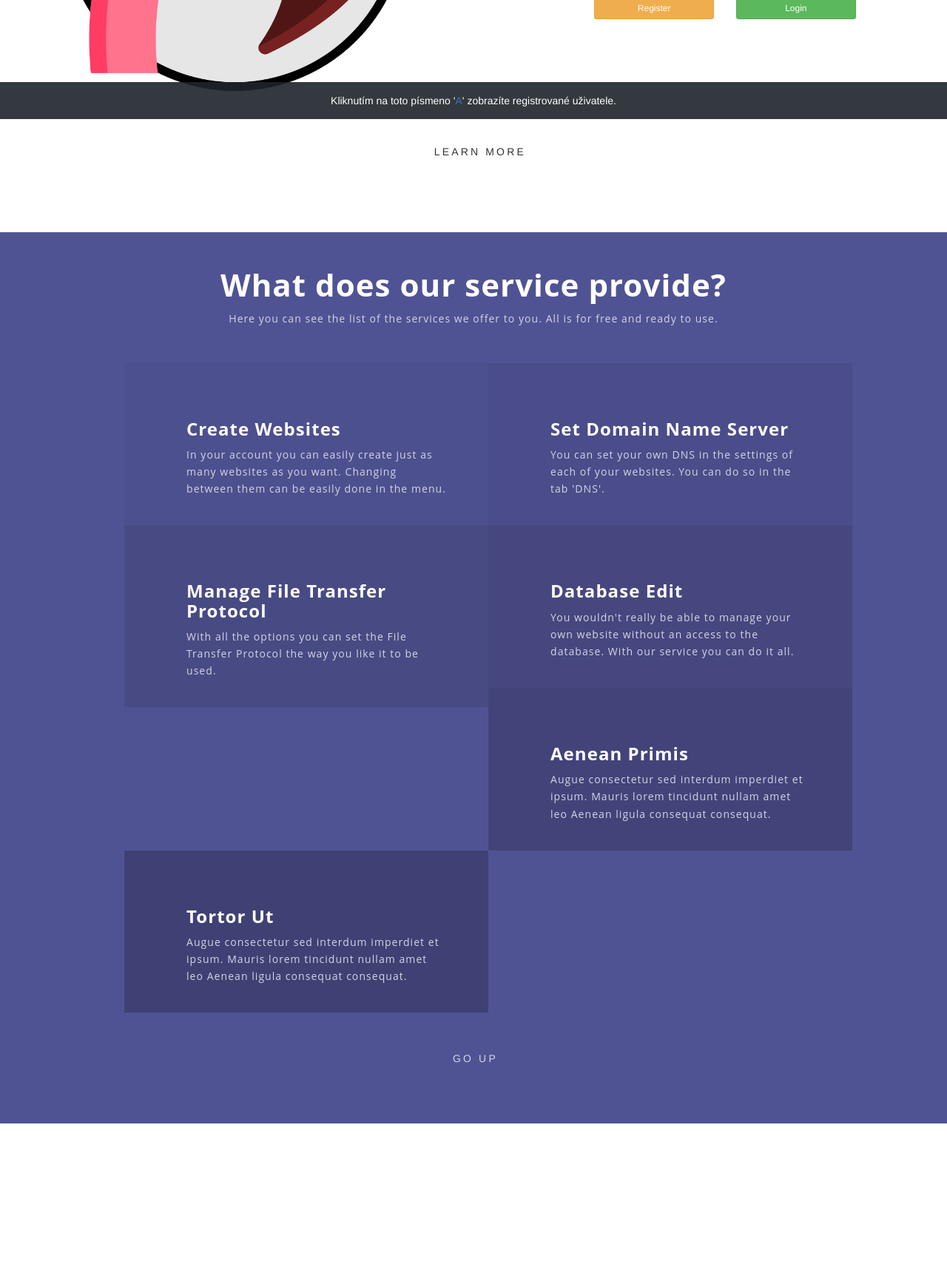
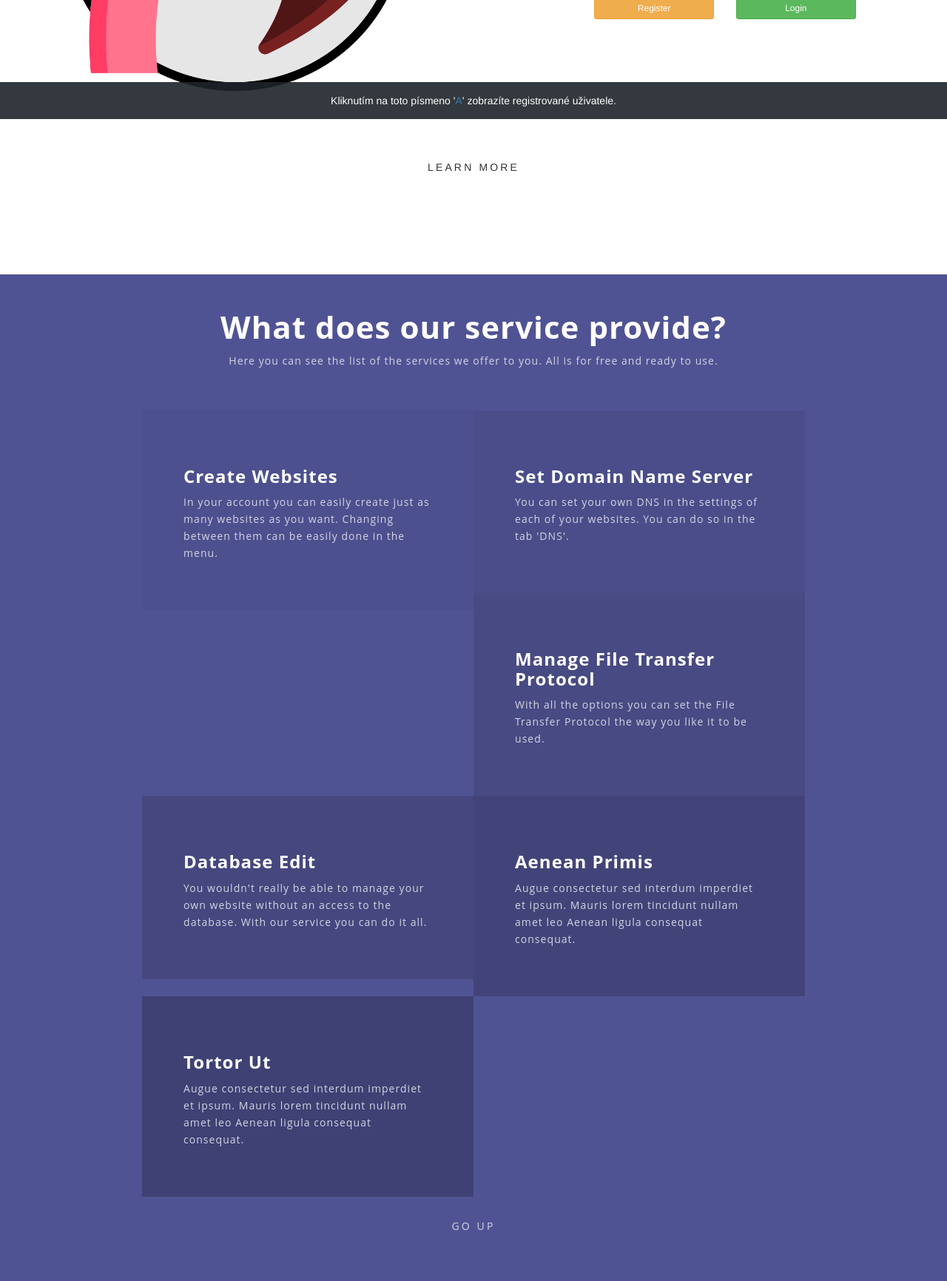
Before and after one commit to martinbenes1996/itu-project, a Django app: page / in a window 1280 px wide. Shown: the part 639-2371 px from the top of the page at 74% size. Before the commit the page ends 2158 px from the top, so only its background shows below. Run offline with Django 3.2, Linux system fonts and the light colour scheme; data comes from the database, SQL or seed files in the repository; both versions use the stored data as it was after the commit; some libraries are stand-ins or nearby versions.

Commit message:
Homepage, Login and Register edit

```diff
--- a/hosting/static/css/my_style.css
+++ b/hosting/static/css/my_style.css
@@ -1,6 +1,11 @@
+
+
+
+
 .section-padding{
   padding: 5.5em 0;
 }
+
 .section-padding.no_top{
   padding-top: 0 !important;
 }
@@ -8,37 +13,29 @@
 .more{
     height: 50px;
     padding-bottom: 1em;
-    padding-top: 3em;
+    width: 100%;
+    margin-top: -1em;
+    text-align: center;
 }
 
 .scrollTo{
     border: none;
     color: inherit;
-    left: 50%;
     letter-spacing: 0.225em;
     outline: none;
-    position: absolute;
     text-transform: uppercase;
 }
-
-.centerize-one{
-    margin-left: -3.8em;
-}
-.centerize-two{
-    margin-left: -2em;
-}
-
 
 .wrapper.section2{
     background-color: #505393;
     color: #d3d4e4;
     text-align: center;
-    padding: 2em 0 6em 0;
+    padding: 2em 0 2.6em 0;
     margin-top: 2em;
 }
 
 .inner{
-    width: 80%;
+    width: 70%;
     margin: 0 auto;
     font-family: "Open Sans", Helvetica, sans-serif;
     font-weight: 400;
@@ -47,8 +44,13 @@
 }
 
 .major{
-    margin: 0 0 3.5em 0;
+    margin-bottom: 4em;
     display: block;
+}
+
+.features{
+
+    padding-left: 0;
 }
 
 .features li:nth-child(1) {
@@ -72,7 +74,7 @@
 
 
 .features li{
-    padding: 4em 4em 2em 6em;
+    padding: 4em 4em 4em 4em;
     display: block;
     position: relative;
     text-align: left;
@@ -90,6 +92,9 @@
     font-weight: bold;
 }
 
+.go-up{
+    margin-top: 2em;
+}
 
 .error-text{
     color: red;
--- a/hosting/templates/base.html
+++ b/hosting/templates/base.html
@@ -1,10 +1,12 @@
 <!DOCTYPE html>
 <html>
+
+	{% load static %}
+
 	<head>
-		<meta charset="utf-8" />
+		<meta charset="utf-8"/>
 		<title>GoFlamingo</title>
 		<meta name="viewport" content="width=device-width, initial-scale=1, shrink-to-fit=no">
-		{% load static %}
 		<!-- FAVICON.ICO -->
 		<link rel="shortcut icon" type="image/png" href="{% static 'favicon.ico' %}"/>
 		<!-- CSS -->
@@ -13,18 +15,14 @@
 		<link rel="stylesheet" href="{% static 'css/footer.css' %}">
 		<link rel="stylesheet" href="{% static 'css/ie9.css' %}">
 		<link rel="stylesheet" href="{% static 'css/' %}">
-        <link rel="stylesheet" href="https://use.fontawesome.com/releases/v5.4.1/css/all.css" integrity="sha384-5sAR7xN1Nv6T6+dT2mhtzEpVJvfS3NScPQTrOxhwjIuvcA67KV2R5Jz6kr4abQsz" crossorigin="anonymous">
-        <link rel="stylesheet" href="https://stackpath.bootstrapcdn.com/bootstrap/4.1.3/css/bootstrap.min.css" integrity="sha384-MCw98/SFnGE8fJT3GXwEOngsV7Zt27NXFoaoApmYm81iuXoPkFOJwJ8ERdknLPMO" crossorigin="anonymous">
-
-        <script src="//ajax.googleapis.com/ajax/libs/jquery/1.11.0/jquery.min.js"></script>
-        <script src="//netdna.bootstrapcdn.com/bootstrap/3.1.1/js/bootstrap.min.js"></script>
+		<link rel="stylesheet" href="https://use.fontawesome.com/releases/v5.4.1/css/all.css"
+					integrity="sha384-5sAR7xN1Nv6T6+dT2mhtzEpVJvfS3NScPQTrOxhwjIuvcA67KV2R5Jz6kr4abQsz" crossorigin="anonymous">
+		<link rel="stylesheet" href="https://stackpath.bootstrapcdn.com/bootstrap/4.1.3/css/bootstrap.min.css"
+					integrity="sha384-MCw98/SFnGE8fJT3GXwEOngsV7Zt27NXFoaoApmYm81iuXoPkFOJwJ8ERdknLPMO" crossorigin="anonymous">
 		<link rel="stylesheet" type="text/css" href="//netdna.bootstrapcdn.com/bootstrap/3.1.1/css/bootstrap.min.css">
-
-
 	</head>
 
-<!-- HEADER -->
-
+	<body id="body">
 
 		{% block content %}
 			<!-- MY CODE -->
@@ -39,5 +37,7 @@
 		<!-- JAVASCRIPT -->
 		<script type="text/javascript" src="{% static 'js/jquery-3.3.1.min.js' %}"></script>
 		<script type="text/javascript" src="{% static 'js/my_js.js' %}"></script>
+		<script src="//ajax.googleapis.com/ajax/libs/jquery/1.11.0/jquery.min.js"></script>
+		<script src="//netdna.bootstrapcdn.com/bootstrap/3.1.1/js/bootstrap.min.js"></script>
 	</body>
 </html>
--- a/hosting/templates/homepage.html
+++ b/hosting/templates/homepage.html
@@ -1,54 +1,57 @@
 {% extends "base.html" %}
 {% block content %}
-<!-- html here -->
-
 {% load static %}
 
+<!-- SECTION 1 -->
 <section id="one" class="section-padding">
-      <div class="container">
+	<div id="" class="container">
+
+		<!-- WELCOME TEXT -->
 		<div class="row intro-text align-items-center justify-content-center">
 			<div class="col-md-10 text-center">
 				<h1 class="site-heading site-animate">Welcome to <strong>GoFlamingo</strong></h1>
-            <p class="lead site-subheading mb-4 site-animate">This is an online webhosting system that allows you to manage multiple websites completely for free!</p>
+				<p class="lead site-subheading mb-4 site-animate">This is an online webhosting system that allows you to
+					manage multiple websites completely for free!</p>
 			</div>
 		</div>
-      </div>
-    </section>
 
-    <section id="one" class="section-padding no_top">
-      <div class="container">
-        <div class="row mb-5 align-items-center">
+		<div class="row mb-5 align-items-center section-padding">
+
+			<!-- FLAMINGO IMG -->
 			<div class="col-lg-7 pr-lg-5 mb-5 mb-lg-0">
 				<img src="{% static 'img/flamingo.png' %}" alt="Image placeholder" class="img-fluid" width="75%">
 			</div>
+
+			<!-- RIGHT TEXT -->
 			<div class="col-lg-5 pl-lg-5">
 				<div class="section-heading">
 					<h2>Get Started</h2>
 				</div>
 				<p class="lead">Create your own website has never been easier. You can do all your stuff just on one place. </p>
-            <p class="mb-5  ">Start with logging in. If you don't have an account, you can easily create one.</p>
+				<p class="mb-5">Start with logging in. If you don't have an account, you can easily create one.</p>
 
 				<div class="row">
-
 					<div class="col-1"></div>
 					<div class="col-5">
 						<a href="register" class="col-12 btn btn-warning px-4 py-2 btn-sm">Register</a>
 					</div>
 					<div class="col-5">
-
-
 						<a href="login" class="col-12 btn btn-success px-4 py-2 btn-sm">Login</a>
 					</div>
 				</div>
 
 			</div>
 		</div>
+
+		<!-- SCROLL DOWN -->
 		<div class="more">
-              <a href="#two" class="scrollTo centerize-one">Learn More</a>
+			<a href="#two" class="scrollTo">Learn More</a>
 		</div>
+
 	</div>
 </section>
 
+<!-- SECTION 2 -->
 <section id="two" class="wrapper section2 section-padding">
 	<div class="inner">
 		<header class="major">
@@ -58,7 +61,8 @@
 		<ul class="features">
 			<li>
 				<h3>Create Websites</h3>
-                    <p>In your account you can easily create just as many websites as you want. Changing between them can be easily done in the menu.</p>
+				<p>In your account you can easily create just as many websites as you want. Changing between them can be
+					easily done in the menu.</p>
 			</li>
 			<li>
 				<h3>Set Domain Name Server</h3>
@@ -70,67 +74,24 @@
 			</li>
 			<li>
 				<h3>Database Edit</h3>
-                    <p>You wouldn't really be able to manage your own website without an access to the database. With our service you can do it all.</p>
+				<p>You wouldn't really be able to manage your own website without an access to the database. With our service
+					you can do it all.</p>
 			</li>
 			<li>
 				<h3>Aenean Primis</h3>
-                    <p>Augue consectetur sed interdum imperdiet et ipsum. Mauris lorem tincidunt nullam amet leo Aenean ligula consequat consequat.</p>
+				<p>Augue consectetur sed interdum imperdiet et ipsum. Mauris lorem tincidunt nullam amet leo Aenean ligula
+					consequat consequat.</p>
 			</li>
 			<li>
 				<h3>Tortor Ut</h3>
-                    <p>Augue consectetur sed interdum imperdiet et ipsum. Mauris lorem tincidunt nullam amet leo Aenean ligula consequat consequat.</p>
+				<p>Augue consectetur sed interdum imperdiet et ipsum. Mauris lorem tincidunt nullam amet leo Aenean ligula
+					consequat consequat.</p>
 			</li>
 		</ul>
+		<div class="more go-up">
+			<a href="#one" class="scrollTo">Go Up</a>
 		</div>
-        <div class="more">
-            <a href="#one" class="scrollTo centerize-two">Go Up</a>
 	</div>
 </section>
 
-
-
-
-
-
-
-
-
-
-
-
-
-
-
-
-
-<!--
-
-<h1>Hello, World!</h1>
-
-
-
-<table>
-            <tr>
-                <th>Jméno</th>
-                <th>E-mail</th>
-                <th>Odstranit</th>
-            </tr>
-
-            {% for a in authors %}
-            <tr>
-                <th>{{a.first_name}} {{a.last_name}}</th>
-                <th>{{a.email}}</th>
-                <th>
-                    <form method="post" action="">{% csrf_token %}
-                        <input name="pk" type="hidden" value="{{ a.pk }}" required />
-                        <button type="Submit">Odstranit</button>
-                    </form>
-                </th>
-
-            </tr>
-            {% endfor %}
-        </table>
-        <a href="register"><button>Register</button></a>
-        <a href="login"><button>Login</button></a>
-<!-- html there -->
 {% endblock %}>
```
Also changed, not shown: hosting/templates/login.html (+15 -25 lines), hosting/templates/register.html (+17 -29 lines), db.sqlite3. Lines whose indentation alone changed are shown as unchanged.
